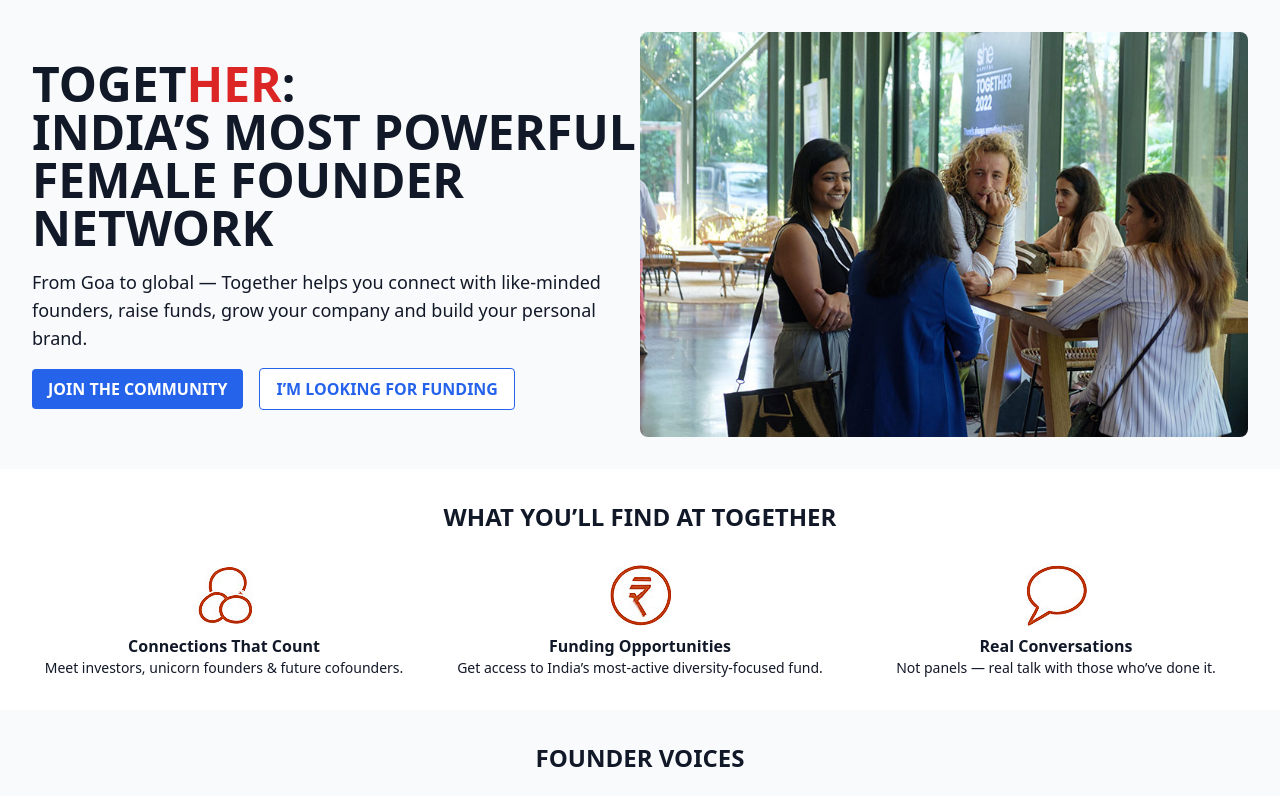
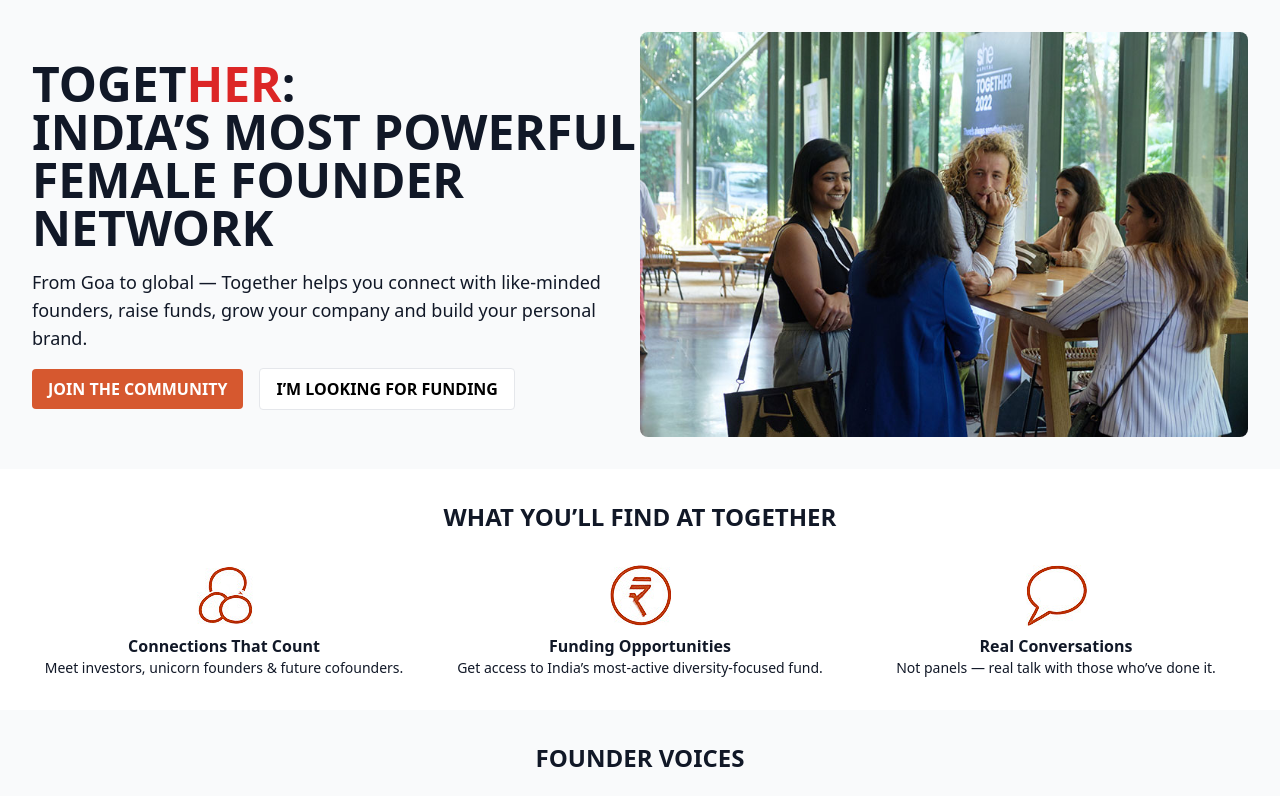
Before and after one commit to rahulgrade/together-final-1, a React (Vite) app: page / in a window 1280 px wide. Shown: the top 796 px of the page. Built offline with nearby package versions, Linux system fonts and the light colour scheme.

Commit message:
Add files via upload

```diff
--- a/src/components/ui/button.jsx
+++ b/src/components/ui/button.jsx
@@ -3,13 +3,13 @@
 export function Button({ children, variant = "default", className = "", ...props }) {
   const base = "px-4 py-2 rounded font-semibold";
   const styles = {
-    default: "bg-blue-600 text-white hover:bg-blue-700",
-    outline: "border border-blue-600 text-blue-600 hover:bg-blue-50",
+    default: "text-white hover:bg-blue-700",
+    outline: "border border-black-600 text-black-600 hover:bg-black-50",
     ghost: "text-blue-600 hover:underline"
   };
   return (
-    <button className={`${base} ${styles[variant] || ""} ${className}`} {...props}>
-      {children}
+    <button className={ `${base} ${styles[variant] || ""} ${className}` } { ...props }>
+      { children }
     </button>
   );
 }
```
